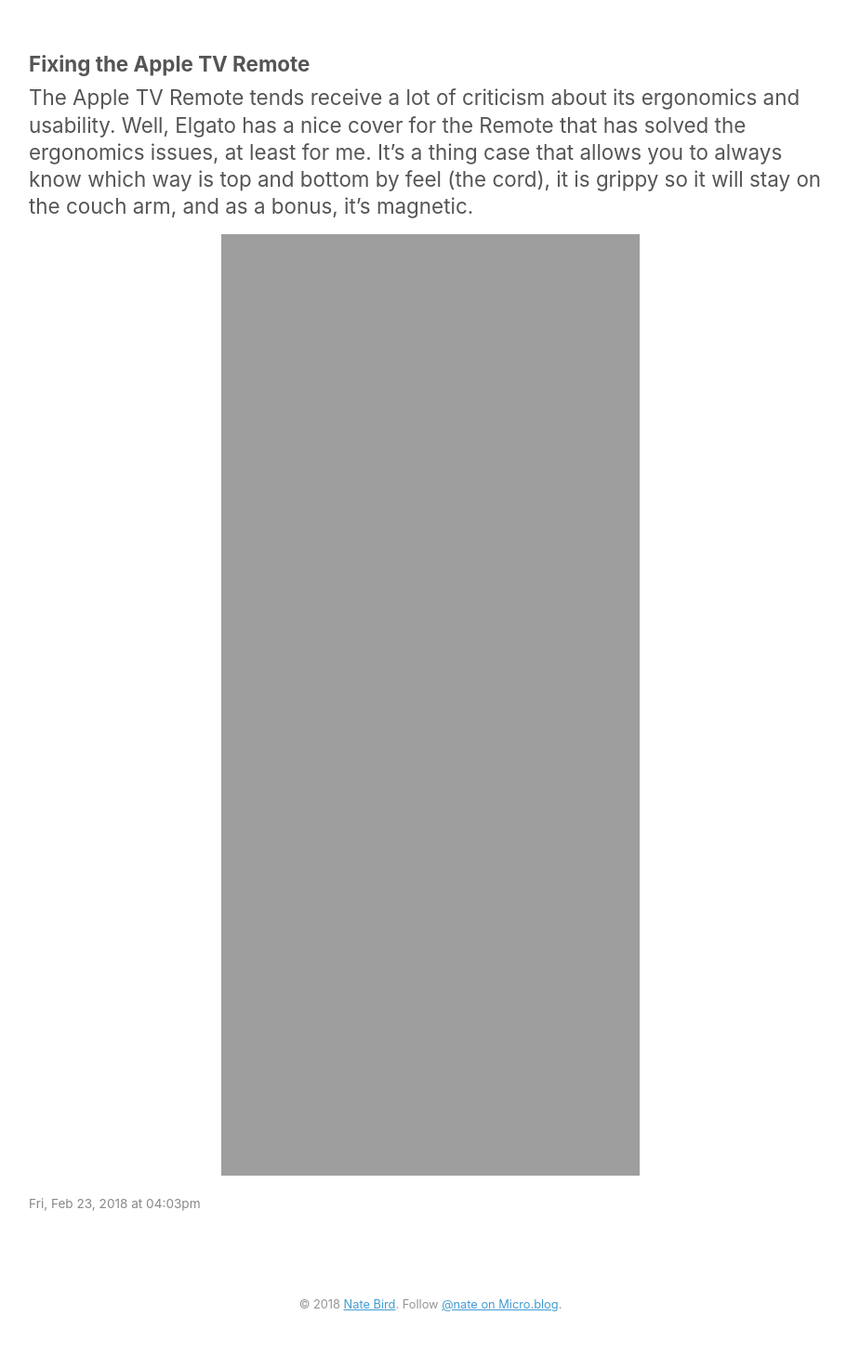
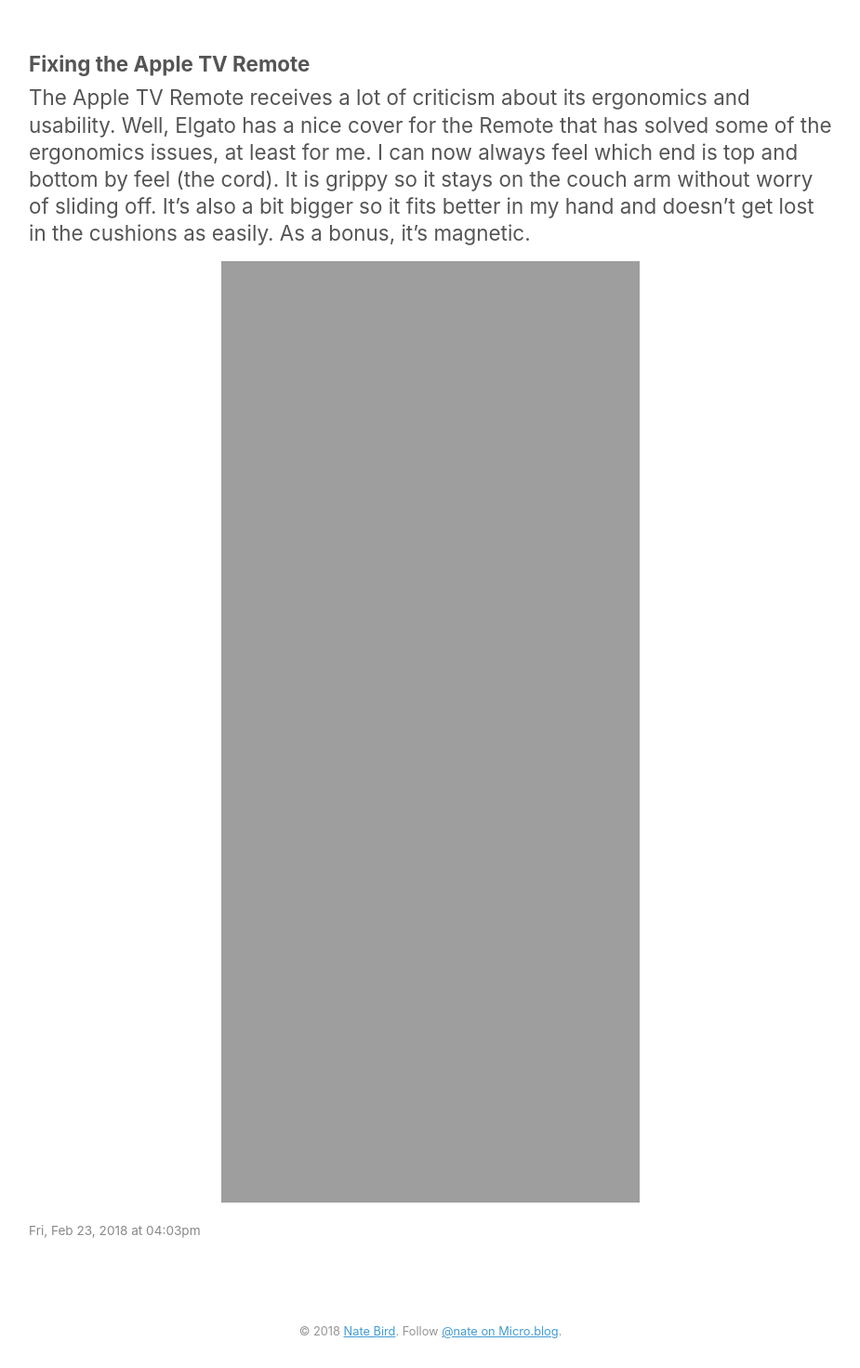
Before and after one commit to natebird/natebird.github.io, a Jekyll site: the page built from _posts/2018-02-23-fixing-the-apple.md, in a window 1280 px wide. Shown: the whole page at 93% size, without its empty margins (177-1102 px from the left). Built offline with Jekyll 4.4.1, drawn with Linux system fonts in a browser that asks for light colours; before the commit the page ends 1443 px from its top, so only the background shows below that.

```diff
--- a/_posts/2018-02-23-fixing-the-apple.md
+++ b/_posts/2018-02-23-fixing-the-apple.md
@@ -1,11 +1,10 @@
 ---
 layout: post
-microblog: true
+title: "Fixing the Apple TV Remote"
+microblog: false
 date: 2018-02-23 11:03 -0500
 guid: http://nate.micro.blog/2018/02/23/fixing-the-apple.html
 ---
-# Fixing the Apple TV Remote
-
-The Apple TV Remote tends receive a lot of criticism about its ergonomics and usability. Well, Elgato has a nice cover for the Remote that has solved the ergonomics issues, at least for me. It’s a thing case that allows you to always know which way is top and bottom by feel (the cord), it is grippy so it will stay on the couch arm, and as a bonus, it’s magnetic.
+The Apple TV Remote receives a lot of criticism about its ergonomics and usability. Well, Elgato has a nice cover for the Remote that has solved some of the ergonomics issues, at least for me. I can now always feel which end is top and bottom by feel (the cord). It is grippy so it stays on the couch arm without worry of sliding off. It's also a bit bigger so it fits better in my hand and doesn't get lost in the cushions as easily. As a bonus, it’s magnetic.
 
 <img src="http://nate.micro.blog/uploads/2018/a8214a5393.jpg" width="600" height="599" /><img src="http://nate.micro.blog/uploads/2018/8d9f3df500.jpg" width="599" height="600" /><img src="http://nate.micro.blog/uploads/2018/b29a3b0f96.jpg" width="599" height="600" />
```
